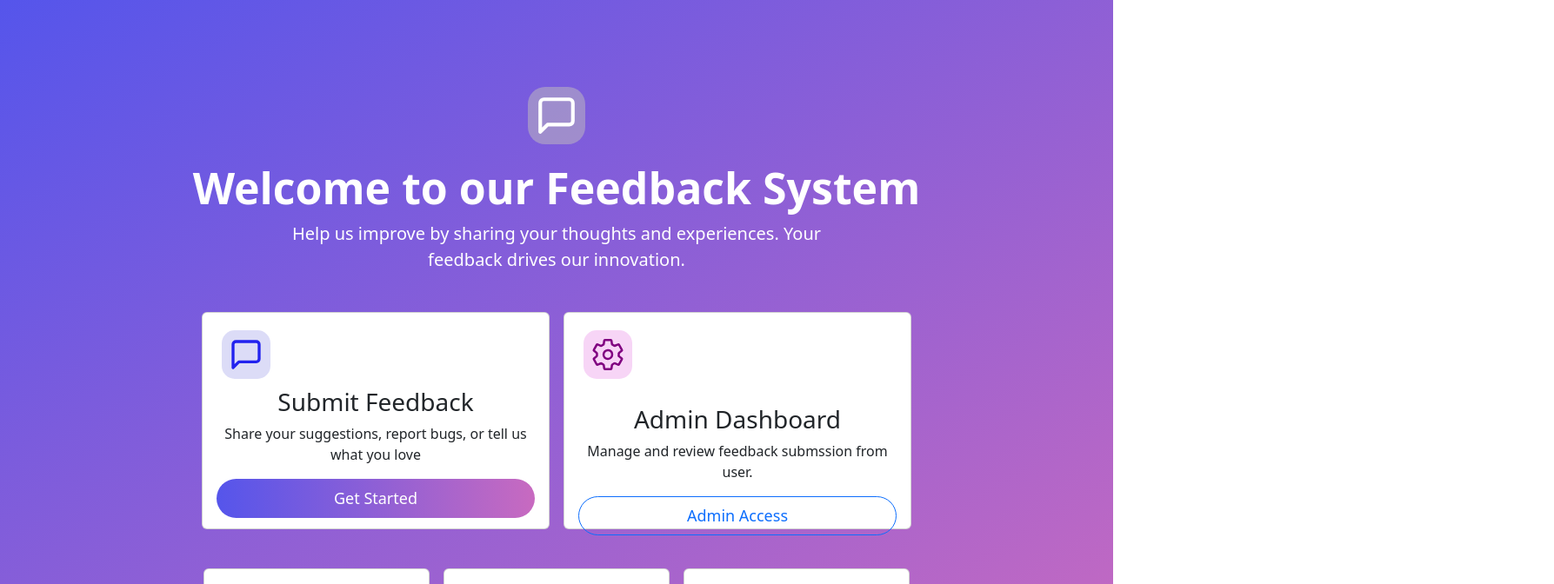
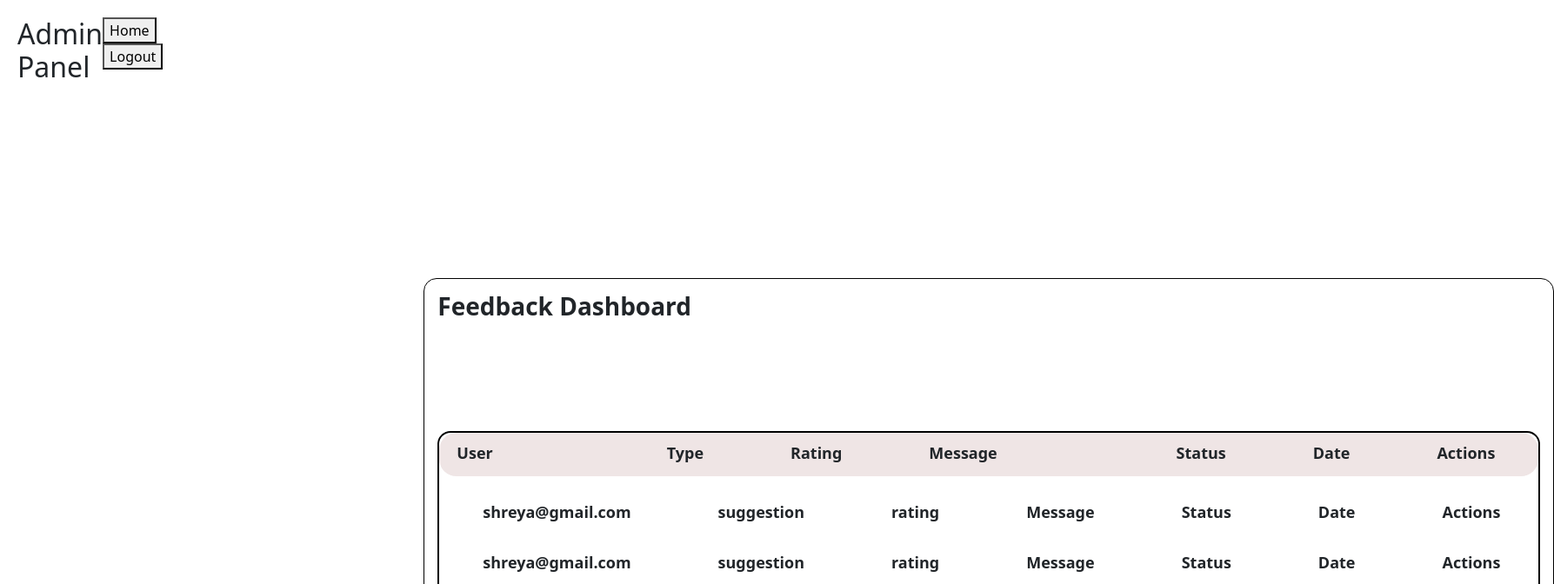
Before and after one commit to Shreya-Paramanik/Feedback-System, a React (Vite) app: page / in a window 1280 px wide. Shown: the top 672 px of the page at 87% size, 1787 px wide, since content can reach past the window. Built offline with nearby package versions, Linux system fonts and the light colour scheme.

Commit message:
Admin Panel added

```diff
--- a/src/App.jsx
+++ b/src/App.jsx
@@ -1,15 +1,17 @@
 import { useState } from 'react'
-import './App.css'
+// import './App.css'
 import Header from './Components/Welcome/Header'
 import Card from './Components/Welcome/Card'
 import StatisticalCard from './Components/Welcome/StatisticalCard'
 import Welcome from './Components/Welcome/Welcome'
+import FeedbackDash from './Components/Admin_Panel/FeedbackDash'
+import AdminPanel from './Components/Admin_Panel/AdminPanel'
 function App() {
   //const [count, setCount] = useState(0)
 
   return (
     <div className='app-gradient'>
-      <Welcome/>
+      <AdminPanel/>
     </div>
   )
 }
--- /dev/null
+++ b/src/Components/Admin_Panel/AdminPanel.css
@@ -0,0 +1,50 @@
+.header {
+  display: flex;
+  justify-content: space-between;
+  background: white;
+  padding: 20px;
+  border-bottom: 1px solid #ddd;
+}
+
+.Feedback_Dash{
+    background-color: white;
+    border: 1px solid black;
+    border-radius: 15px;
+    height: 550px;
+    width: 1300px;
+    margin-top: 300px;
+    margin-left: 300px;
+    padding: 15px;
+}
+
+.Inner_div{
+    border: 2px solid black;
+    border-radius: 15px;
+    height:70%;
+    margin-top: 10%;
+
+}
+p{
+    display: inline;
+    font-size: 18px;
+    font-weight: 700;
+    margin: 0px 50px;
+}
+
+.User{
+    margin-left: 20px;
+    /* margin-right: 30px; */
+}
+
+.Type{
+   margin-left:150px ;
+}
+
+.p_div{
+    display: flex;
+    justify-content: space-between;
+    padding-top: 10px;
+    border-radius: 20px;
+    height: 50px;
+    background-color: rgb(239, 229, 229)
+}
--- /dev/null
+++ b/src/Components/Admin_Panel/AdminPanel.jsx
@@ -0,0 +1,21 @@
+import React from "react";
+import FeedbackDash from "./FeedbackDash";
+import "./AdminPanel.css"
+
+function AdminPanel() {
+  return (
+    <div className="header">
+      <div className="header-left">
+        <h2>Admin Panel</h2>
+      </div>
+      <div className="header-right">
+        <button>Home</button>
+        <button>Logout</button>
+      </div>
+
+      <FeedbackDash/>
+    </div>
+  );
+}
+
+export default AdminPanel;
--- /dev/null
+++ b/src/Components/Admin_Panel/FeedbackDash.jsx
@@ -0,0 +1,14 @@
+import React from 'react'
+import './AdminPanel.css'
+import InnerDiv from './InnerDiv'
+
+const FeedbackDash = ()=> {
+  return (
+    <div className='Feedback_Dash'>
+        <h3 style={{fontWeight:700}}>Feedback Dashboard</h3>
+        <InnerDiv/>
+    </div>
+  )
+}
+
+export default FeedbackDash
--- /dev/null
+++ b/src/Components/Admin_Panel/InnerDiv.jsx
@@ -0,0 +1,39 @@
+import React from 'react'
+import Records from './Records'
+import "./AdminPanel.css"
+
+const InnerDiv = ()=> {
+
+  const records=[{name:"abcd@gmail.com",Type:"suggestion",Rating:"4star",Message:"dfghg"}]
+  return (
+    <div className='Inner_div'>
+
+     <div className='p_div'>
+      <div>
+          <p className='User'>User</p>
+          <p className='Type'>Type</p>
+          <p>Rating</p>
+          <p>Message</p>
+      </div>
+
+      <div>
+          <p>Status</p>
+          <p>Date</p>
+          <p>Actions</p>
+      </div>
+     </div>
+
+    {/* {records.map((items,index)=>{
+      <Records key={index} name={items.name} Type={items.Type} Rating={items.Rating} Message={items.Message}/>
+
+    })}  */}
+    <Records name="shreya@gmail.com" type="suggestion" rating/>
+    <Records name="shreya@gmail.com" type="suggestion" rating/>
+    <Records name="shreya@gmail.com" type="suggestion" rating/>
+    <Records name="shreya@gmail.com" type="suggestion" rating/>
+    <Records name="shreya@gmail.com" type="suggestion" rating/>
+    </div>
+  )
+}
+
+export default InnerDiv;
--- /dev/null
+++ b/src/Components/Admin_Panel/Records.jsx
@@ -0,0 +1,19 @@
+import React from 'react'
+
+const Records = ({name,type})=> {
+  return (
+    <div style={{margin:'20px 0'}}>
+        <div style={{fontSize:'25px'}}>
+        <p>{name}</p>
+        <p>{type}</p>
+        <p>rating</p>
+        <p>Message</p>
+        <p>Status</p>
+        <p>Date</p>
+        <p>Actions</p>
+        </div>
+    </div>
+  )
+}
+
+export default Records;
--- a/src/Components/Welcome/Welcome.css
+++ b/src/Components/Welcome/Welcome.css
@@ -64,3 +64,9 @@
     border: none;
     background: linear-gradient(to right,rgb(85, 85, 235),rgb(200, 106, 192));
 }
+
+#card_button2:active{
+    border: 1px solid  blue;
+    background:white;
+    color:black;
+}
```
Also changed, not shown: src/Components/Welcome/Welcome.jsx (line endings or trailing spaces).
